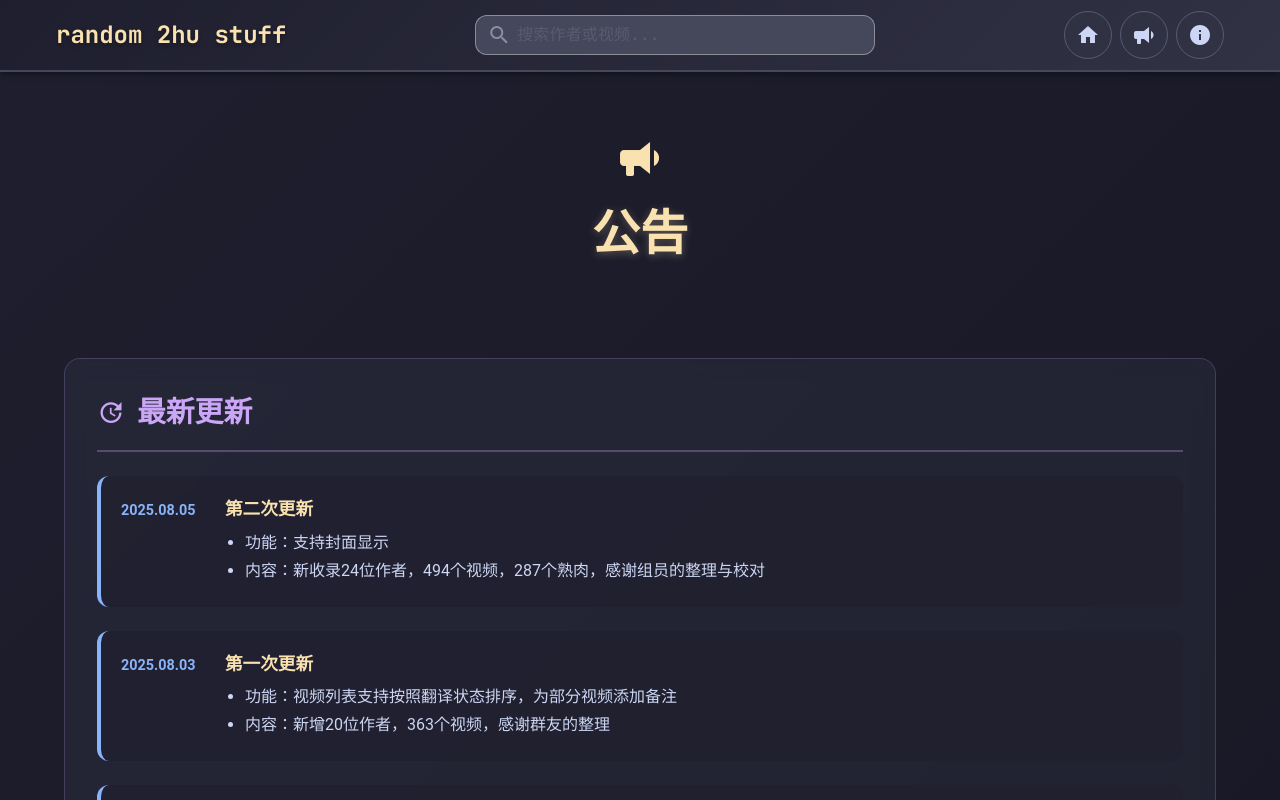
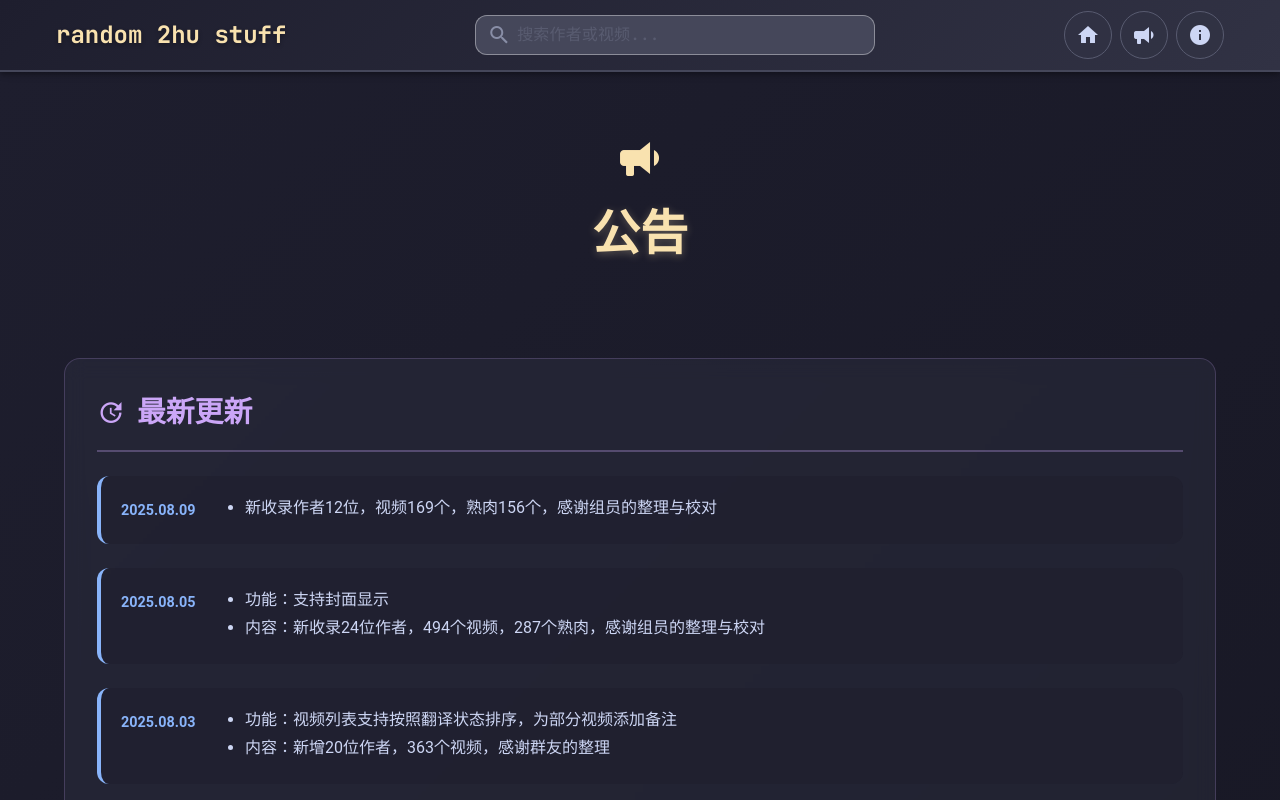
Before and after one commit to RandomNEET/random-2hu-stuff, a Vue app in the folder frontend/: page /announcement in a window 1280 px wide. Shown: the top 800 px of the page. Built offline with nearby package versions, Linux system fonts and the light colour scheme.

Commit message:
update content

```diff
--- a/frontend/src/views/AboutView.vue
+++ b/frontend/src/views/AboutView.vue
@@ -17,7 +17,7 @@
           本网站主要收录组员寻思好看并大力推荐的东方相关二创视频，同时整理对应的出处。
         </p>
         <p class="section-text" style="margin-top: 16px">
-          PS：因为作者头像和视频封面来自原频道，裸连的话应该是加载不出图片的，推荐使用代理访问以获得最佳体验。
+          PS：因为作者头像和视频封面来自原频道，裸连时大部分图片可能无法正常加载，推荐使用代理访问以获得最佳体验。
         </p>
       </div>
 
--- a/frontend/src/views/AnnouncementView.vue
+++ b/frontend/src/views/AnnouncementView.vue
@@ -17,9 +17,17 @@
         <div class="update-timeline">
 
           <div class="update-item">
+            <div class="update-date">2025.08.09</div>
+            <div class="update-content">
+              <ul>
+                <li>新收录作者12位，视频169个，熟肉156个，感谢组员的整理与校对</li>
+              </ul>
+            </div>
+          </div>
+
+          <div class="update-item">
             <div class="update-date">2025.08.05</div>
             <div class="update-content">
-              <h3>第二次更新</h3>
               <ul>
                 <li>功能：支持封面显示</li>
                 <li>内容：新收录24位作者，494个视频，287个熟肉，感谢组员的整理与校对</li>
@@ -30,7 +38,6 @@
           <div class="update-item">
             <div class="update-date">2025.08.03</div>
             <div class="update-content">
-              <h3>第一次更新</h3>
               <ul>
                 <li>功能：视频列表支持按照翻译状态排序，为部分视频添加备注</li>
                 <li>内容：新增20位作者，363个视频，感谢群友的整理</li>
```
Also changed, not shown: 1 other file (tests, documents, lock files or other folders).
